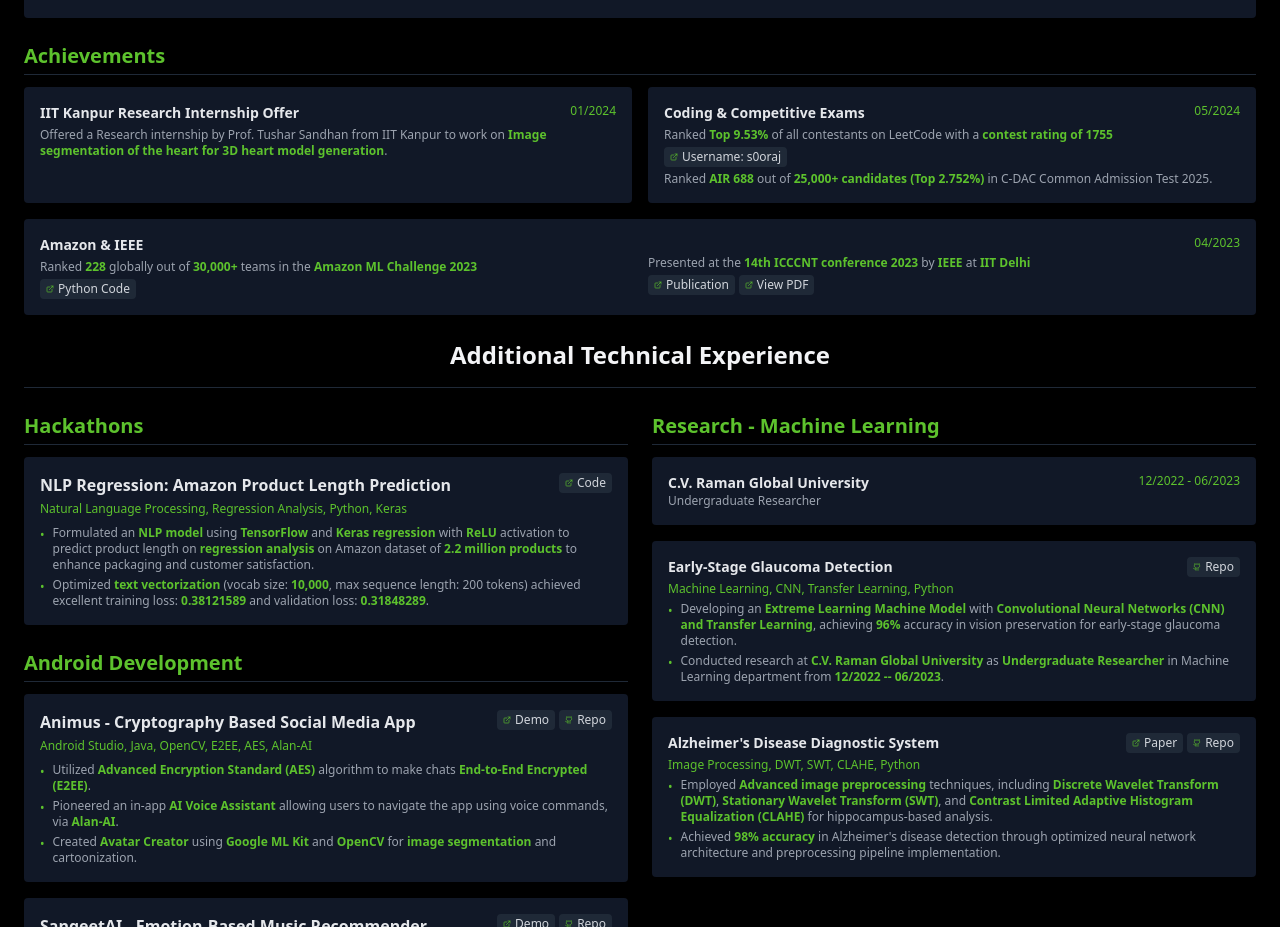
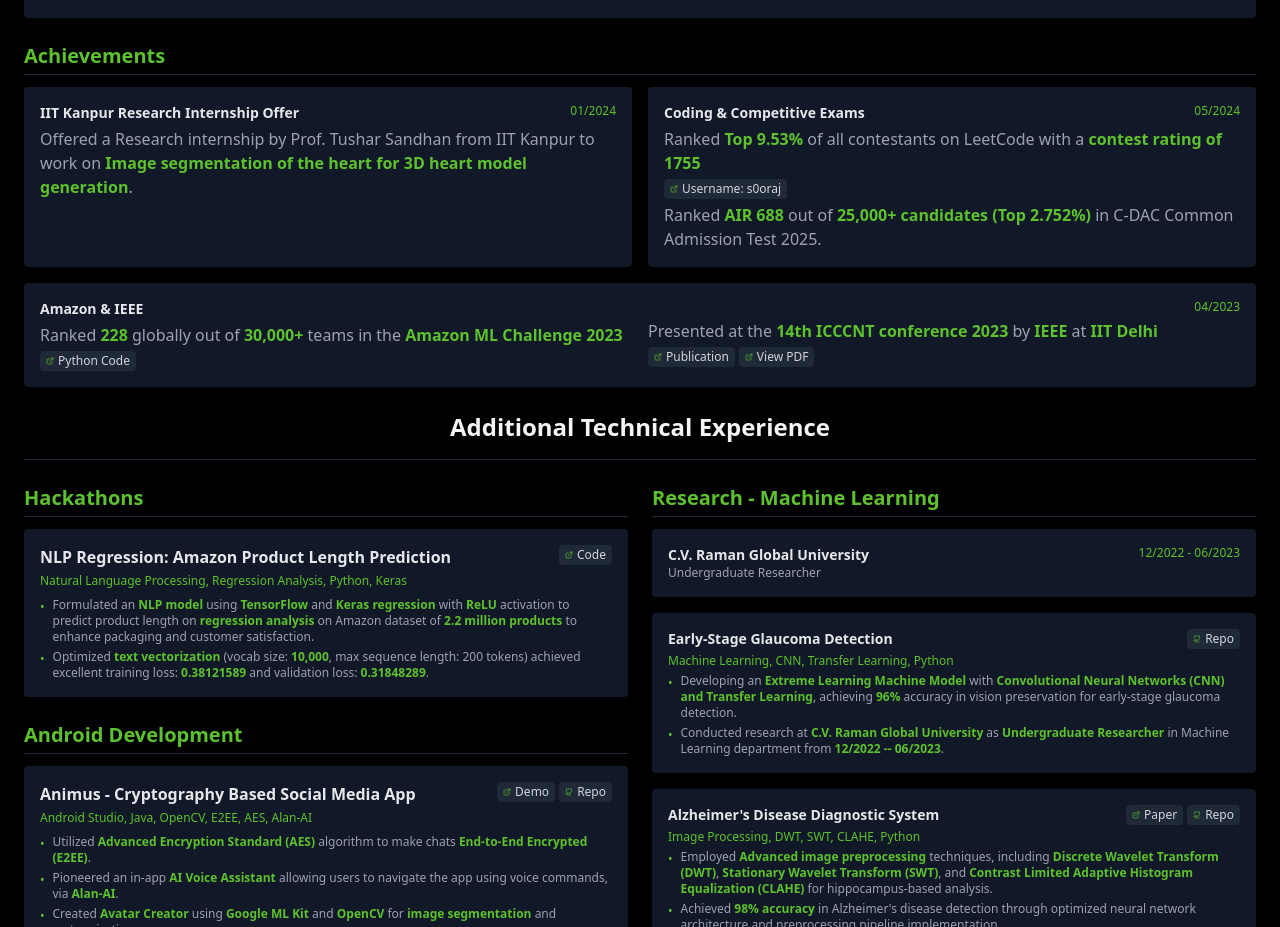
Before and after one commit to s0oraj/customizedresumeversion3, a React app: page / in a window 1280 px wide. Shown: the part 1460-2387 px from the top of the page. Built offline with nearby package versions, Linux system fonts and the light colour scheme; the HTML template or start-up script is replaced by a standard one.

Commit message:
initial commit

```diff
--- a/src/components/sections/Achievements.tsx
+++ b/src/components/sections/Achievements.tsx
@@ -13,7 +13,7 @@
             </h3>
             <span className="text-[#5DC22D] text-xs">01/2024</span>
           </div>
-          <p className="text-xs text-gray-400 mt-1">
+          <p className="text-gray-400 mt-1">
             Offered a Research internship by Prof. Tushar Sandhan from IIT
             Kanpur to work on{' '}
             <span className="font-semibold text-[#5DC22D]">
@@ -30,7 +30,7 @@
             </h3>
             <span className="text-[#5DC22D] text-xs">05/2024</span>
           </div>
-          <p className="text-xs text-gray-400 mt-1">
+          <p className="text-gray-400 mt-1">
             Ranked{' '}
             <span className="font-semibold text-[#5DC22D]">Top 9.53%</span> of
             all contestants on LeetCode with a{' '}
@@ -44,7 +44,7 @@
               Username: s0oraj
             </a>
           </div>
-          <p className="text-xs text-gray-400 mt-1">
+          <p className="text-gray-400 mt-1">
             Ranked <span className="font-semibold text-[#5DC22D]">AIR 688</span>{' '}
             out of{' '}
             <span className="font-semibold text-[#5DC22D]">
@@ -63,7 +63,7 @@
           </div>
           <div className="grid grid-cols-1 md:grid-cols-2 gap-4">
             <div>
-              <p className="text-xs text-gray-400 mt-1">
+              <p className="text-gray-400 mt-1">
                 Ranked <span className="font-semibold text-[#5DC22D]">228</span>{' '}
                 globally out of{' '}
                 <span className="font-semibold text-[#5DC22D]">30,000+</span>{' '}
@@ -80,7 +80,7 @@
               </div>
             </div>
             <div>
-              <p className="text-xs text-gray-400 mt-1 md:mt-0">
+              <p className="text-gray-400 mt-1 md:mt-0">
                 Presented at the{' '}
                 <span className="font-semibold text-[#5DC22D]">
                   14th ICCCNT conference 2023
```
